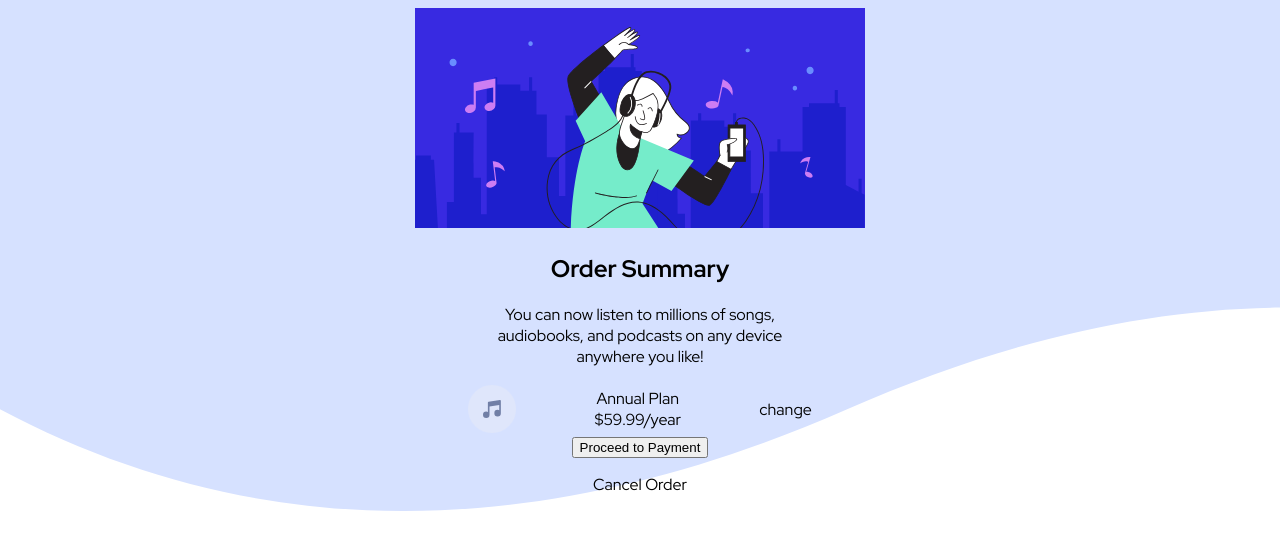
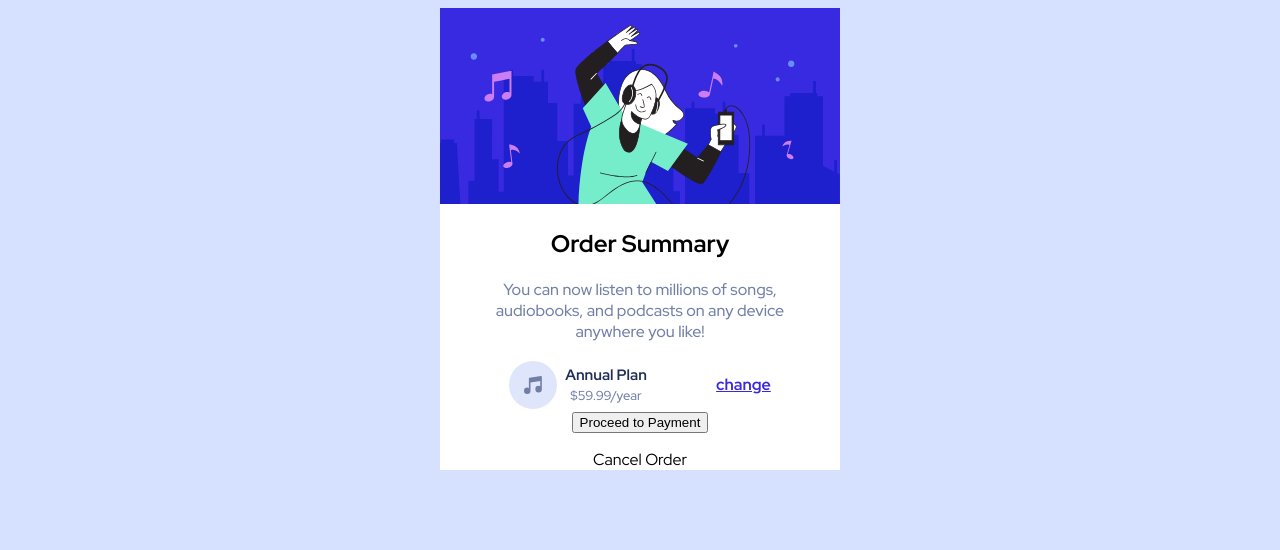
Before and after one commit to BuhleMtshali/order-summary-card, a plain HTML site: page index.html in a window 1280 px wide. Drawn offline with Linux system fonts and the light colour scheme.

Commit message:
updated the index file

```diff
--- a/index.html
+++ b/index.html
@@ -15,7 +15,11 @@
   <body>
     <div class="container">
       <div class="hero-img">
-        <img src="img/illustration-hero.svg" alt="hero image" />
+        <img
+          src="img/illustration-hero.svg"
+          alt="hero image"
+          class="hero-img"
+        />
       </div>
       <h2>Order Summary</h2>
       <p class="text">
@@ -23,9 +27,15 @@
         on any device<br />anywhere you like!
       </p>
       <div class="audio">
-        <img src="img/icon-music.svg" alt="icon" />
-        <span class="plan-text">Annual Plan<br />$59.99/year</span>
-        <p class="change-link">change</p>
+        <div class="left">
+          <img src="img/icon-music.svg" alt="icon" />
+          <span class="plan-text"
+            >Annual Plan<br /><span class="price">$59.99/year</span></span
+          >
+        </div>
+        <div class="right">
+          <p class="change-link">change</p>
+        </div>
       </div>
       <button>Proceed to Payment</button>
       <p class="cancel">Cancel Order</p>
--- a/style.css
+++ b/style.css
@@ -4,14 +4,47 @@ body {
   background-repeat: no-repeat;
   background-size: cover;
   text-align: center;
+  background-position: center;
+  background-color: #d6e1ff;
 }
 .container {
   margin-left: auto;
   margin-right: auto;
-  max-width: 500px;
+  max-width: 400px;
+  background-color: white;
+  height: auto;
 }
 .audio {
   display: flex;
   align-items: center;
   justify-content: space-evenly;
 }
+.left {
+  display: flex;
+  align-items: center;
+}
+.plan-text {
+  padding-left: 8px;
+  font-size: 15px;
+  font-weight: 700;
+  color: hsl(223, 47%, 23%);
+}
+.price {
+  font-size: 13px;
+  color: hsl(224, 23%, 55%);
+  font-weight: 500;
+}
+.change-link {
+  text-decoration: underline;
+  color: hsl(245, 75%, 52%);
+  font-size: 16px;
+  font-weight: 700;
+}
+.hero-img {
+  width: 100%;
+}
+.text {
+  color: hsl(224, 23%, 55%);
+  font-weight: 500;
+  font-size: 16px;
+}
```
